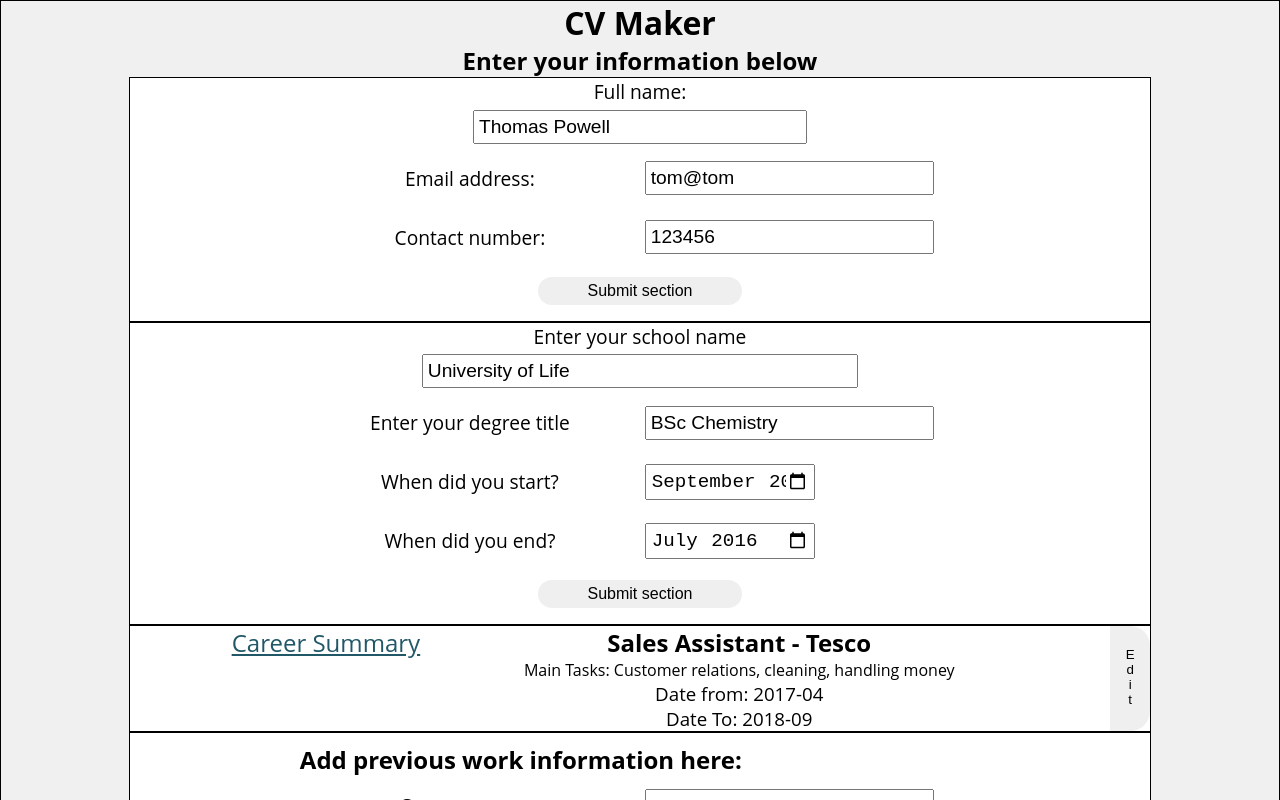
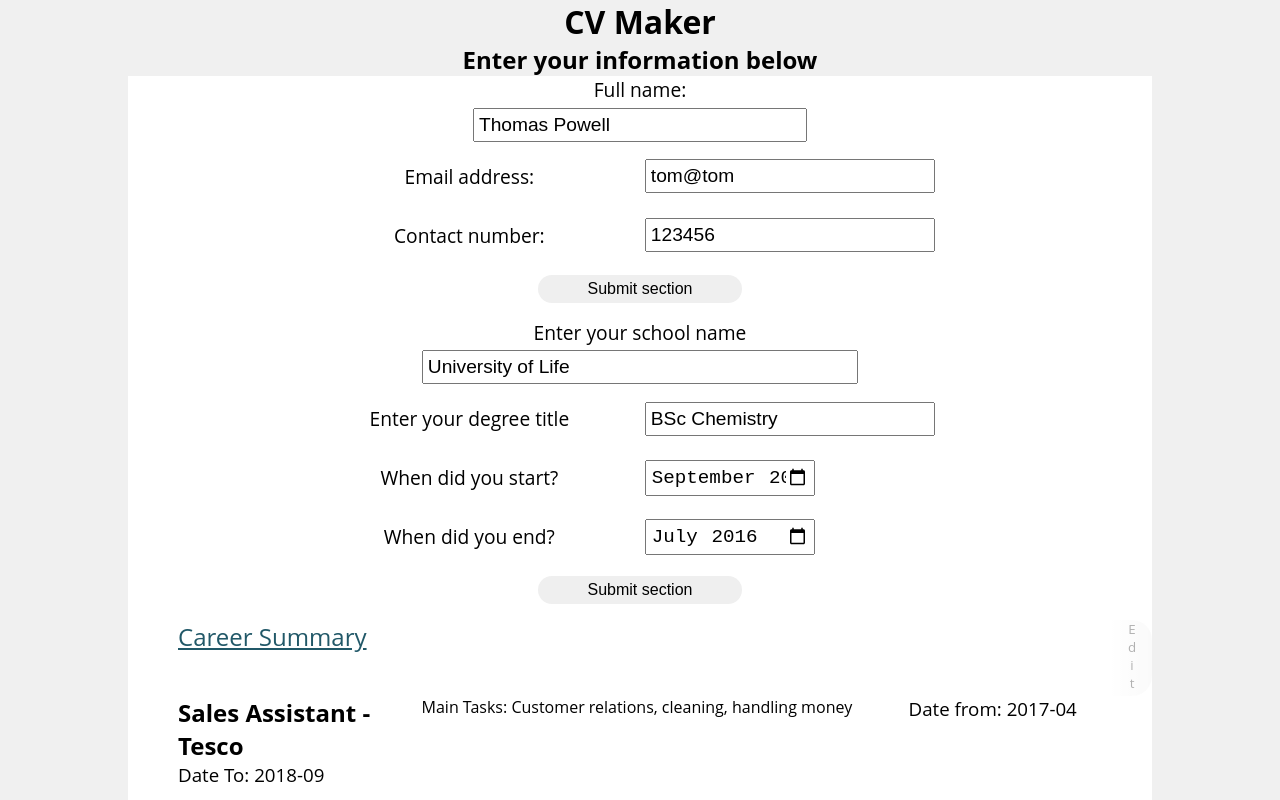
Before and after one commit to Tom2612/React-CV-Project, a React (Create React App) app: page / in a window 1280 px wide. Shown: the top 800 px of the page. Built offline with nearby package versions, Linux system fonts and the light colour scheme; a web font is replaced by a local one.

Commit message:
Update index.css
Updated styles for work section

```diff
--- a/src/index.css
+++ b/src/index.css
@@ -7,23 +7,45 @@
 }
 body {
   background-color: #F0F0F0;
+  font-family: 'Open Sans', sans-serif;
+}
+.body {
+  display: flex;
+  flex-direction: column;
+  align-items: space-between;
+  min-height: 100vh;
 }
 .main {
+  flex-grow: 1;
   width: 100%;
-  border: 1px solid black;
-  font-family: 'Open Sans', sans-serif;
+  /* border: 1px solid black; */
   font-size: 16px;
   text-align: center;
   display: flex;
   flex-direction: column;
   align-items: center;
+  margin-bottom: 1rem;
+}
+
+footer {
+  color: white;
+  width: 100%;
+  text-align: center;
+  background-color: #1C252C;
+  display: grid;
+  grid-template-columns: repeat(5, 1fr);
+}
+.footer--left {
+  grid-column: 1 / 3;
+  width: 90%;
+  justify-self: center;
 }
 
 /* Form styles */
 .form {
   background-color: white;
   width: 80%;
-  border: 1px solid black;
+  /* border: 1px solid black; */
   padding-bottom: 1rem;
   display: flex;
   flex-direction: column;
@@ -81,7 +103,7 @@ body {
   padding-left: 50px;
   background-color: white;
   width: 80%;
-  border: 1px solid black;
+  /* border: 1px solid black; */
   display: grid;
 
 }
@@ -94,7 +116,7 @@ body {
   font-weight: 400;
 }
 .edit-btn {
-  font-family: sans-serif;
+  font-family: inherit;
   width: 40px;
   height: 100%;
   border: none;
@@ -102,6 +124,14 @@ body {
   grid-column: 3 / 4;
   grid-row: 1 / 3;
   justify-self: end;
+  opacity: 0.3;
+  background: linear-gradient(to right, white, rgb(240, 240, 240));
+  transition: all 200ms;
+}
+.edit-btn:hover {
+  cursor: pointer;
+  opacity: 1;
+  box-shadow: rgba(0, 0, 0, 0.12) 0px 1px 0px, rgba(0, 0, 0, 0.24) 0px 1px 0px;
 }
 .edit-btn span {
   writing-mode: vertical-lr;
@@ -144,3 +174,20 @@ body {
   text-align: start;
   justify-self: start;
 }
+.work--cv {
+  text-align: start;
+  grid-template-columns: 1fr 2fr 1fr;
+  grid-auto-rows: auto;
+}
+.work--item {
+  display: grid;
+  grid-template-columns: 1fr 2fr 1fr;
+  grid-column: 1 / 4;
+}
+.work--item h3:first-child {
+  align-self: end;
+}
+.main-tasks {
+  grid-column: 1 / 3;
+  grid-row: 2 / 3;
+}
```
